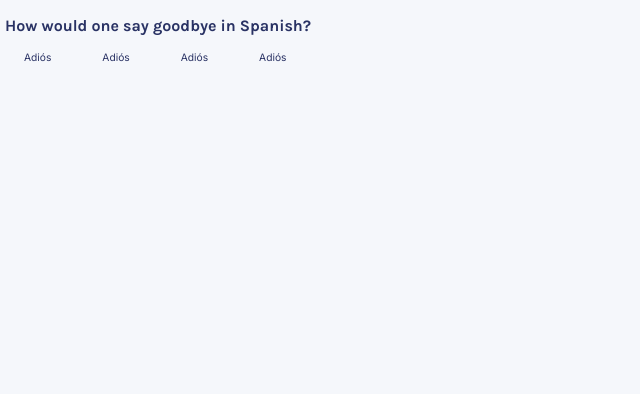
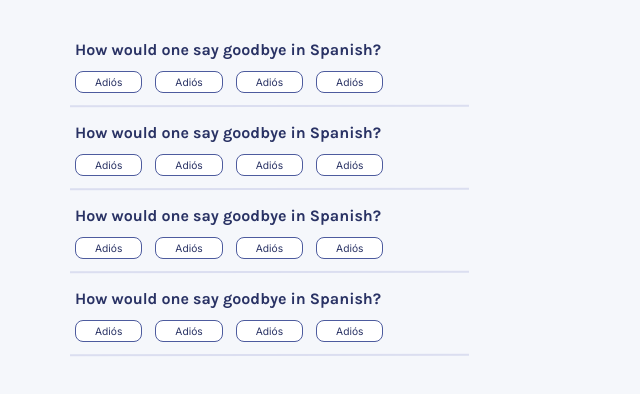
Before and after one commit to mhdshafi294/quizzicalTrivia, a React (Vite) app: page / in a window 1280 px wide. Both pictures are taken after a click on the button "Start quiz". Shown: the top 394 px of the page, without its empty margins (0-640 px from the left). Built offline with nearby package versions, Linux system fonts and the light colour scheme.

Commit message:
working on questions & choices 2

```diff
--- a/src/App.jsx
+++ b/src/App.jsx
@@ -2,7 +2,7 @@ import { useState } from 'react'
 import reactLogo from './assets/react.svg'
 import viteLogo from '/vite.svg'
 import Start from './components/Start'
-import Question from './components/Question'
+import Questions from './components/Questions'
 import './App.css'
 
 function App() {
@@ -17,7 +17,7 @@ function App() {
       {
         !started ?
         <Start startQuiz={startQuiz}/> :
-        <Question/>
+        <Questions/>
       }
     </div>
   )
--- a/src/components/Choice.css
+++ b/src/components/Choice.css
@@ -9,4 +9,5 @@
     line-height: 12px;
     text-align: center;
     color: #293264;
+    cursor: pointer;
 }
--- a/src/components/Choice.jsx
+++ b/src/components/Choice.jsx
@@ -9,8 +9,12 @@ function Choice(props) {
 }
 
   return (
-    <div className="choice">
-        Adiós
+    <div
+      className="choice"
+      style={styles}
+      onClick={props.holdDice}
+    >
+        {props.value}
     </div>
   )
 }
--- a/src/components/Question.jsx
+++ b/src/components/Question.jsx
@@ -1,36 +1,50 @@
 import React from 'react'
+import {nanoid} from "nanoid"
 import Choice from './Choice'
 import './Question.css'
 
 
 function Question(props) {
-  const [started, setStarted] = React.useState(false)
+  const [answers, setAnswers] = React.useState(allNewAnswer());
 
   function generateNewAnswer() {
     return {
-        value: Math.ceil(Math.random() * 6),
+        value: "Adiós",
         isHeld: false,
         id: nanoid()
     }
 }
 
 function allNewAnswer() {
-    const newDice = []
-    for (let i = 0; i < 10; i++) {
-        newDice.push(generateNewDie())
+    const newAnswers = []
+    for (let i = 0; i < 4; i++) {
+      newAnswers.push(generateNewAnswer())
     }
-    return newDice
+    return newAnswers
 }
 
+function holdAnswer(id) {
+  setAnswers(oldAnswers => oldAnswers.map(answer => {
+      return answer.id === id ?
+          {...answer, isHeld: !answer.isHeld} :
+          answer
+  }))
+}
+
+const answerChoices = answers.map(answer => (
+  <Choice
+      key={answer.id}
+      value={answer.value}
+      isHeld={answer.isHeld}
+      holdDice={() => holdAnswer(answer.id)}
+  />
+))
 
   return (
     <div className="question">
       <p>How would one say goodbye in Spanish?</p>
       <div className="choices">
-        <Choice/>
-        <Choice/>
-        <Choice/>
-        <Choice/>
+        {answerChoices}
       </div>
     </div>
   )
--- /dev/null
+++ b/src/components/Questions.css
@@ -0,0 +1,18 @@
+.questions{
+    margin-top: 40px;
+    margin-left: 70px;
+}
+
+hr{
+    width: 399px;
+    height: 0px;
+    border: 0.794239px solid #DBDEF0;
+    transform: rotate(-0.05deg);
+}
+
+.hr{
+    width: 399px;
+    height: 0px;
+    border: 0.794239px solid #DBDEF0;
+    transform: rotate(-0.05deg);
+}
--- a/src/components/Questions.jsx
+++ b/src/components/Questions.jsx
@@ -1,5 +1,5 @@
 import React from 'react'
-// import './Quastions.css'
+import './Questions.css'
 import Question from './Question'
 
 
@@ -8,6 +8,13 @@ function Questions(props) {
   return (
     <div className="questions">
       <Question/>
+      <div className="hr"></div>
+      <Question/>
+      <div className="hr"></div>
+      <Question/>
+      <div className="hr"></div>
+      <Question/>
+      <div className="hr"></div>
     </div>
   )
 }
```
